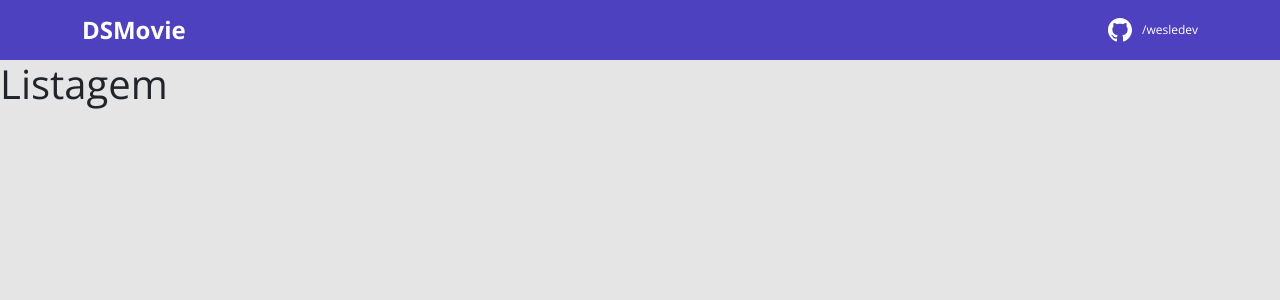
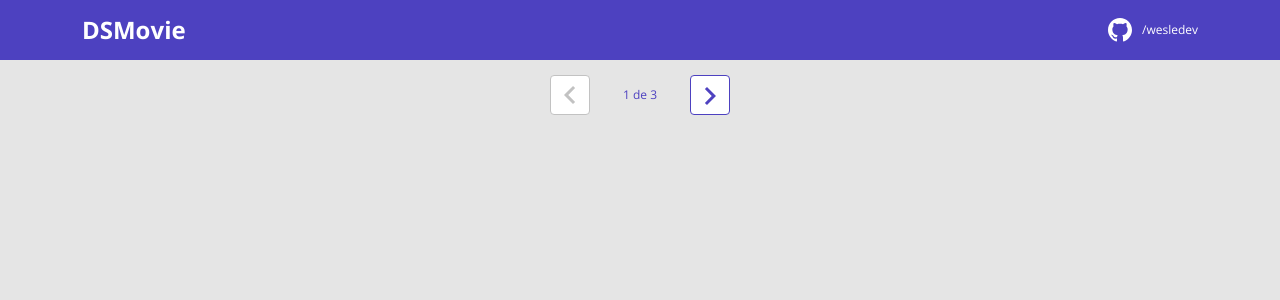
Before and after one commit to WesleDev/dsmovie, a React (Create React App) app in the folder frontend/: page / in a window 1280 px wide. Shown: the top 300 px of the page. Built offline with nearby package versions, Linux system fonts and the light colour scheme.

Commit message:
Pagination layout

```diff
--- /dev/null
+++ b/frontend/src/components/Pagination/index.tsx
@@ -0,0 +1,18 @@
+import { ReactComponent as Arrow } from 'assets/Arrow.svg';
+import './style.css';
+
+export default function Pagination() {
+  return (
+    <div className='dsmovie-pagination-container'>
+      <div className='dsmovie-pagination-box'>
+        <button className='dsmovie-pagination-button' disabled={true}>
+          <Arrow />
+        </button>
+        <p>{`${1} de ${3}`}</p>
+        <button className='dsmovie-pagination-button' disabled={false}>
+          <Arrow className='dsmovie-flip-horizontal' />
+        </button>
+      </div>
+    </div>
+  );
+}
--- /dev/null
+++ b/frontend/src/components/Pagination/style.css
@@ -0,0 +1,53 @@
+.dsmovie-pagination-container {
+  padding: 15px 0;
+  display: flex;
+  justify-content: center;
+  align-items: center;
+}
+
+.dsmovie-pagination-box {
+  width: 180px;
+  display: flex;
+  justify-content: space-between;
+  align-items: center;
+}
+
+.dsmovie-pagination-box form {
+  width: 100%;
+  display: flex;
+}
+
+.dsmovie-pagination-button {
+  width: 40px;
+  height: 40px;
+  border-radius: 4px;
+  background-color: #fff;
+  display: flex;
+  justify-content: center;
+  align-items: center;
+  border: 1px solid var(--color-primary);
+  cursor: pointer;
+}
+
+.dsmovie-pagination-button svg {
+  filter: brightness(0) saturate(100%) invert(26%) sepia(19%) saturate(7395%) hue-rotate(234deg) brightness(89%) contrast(92%);
+}
+
+.dsmovie-pagination-button:disabled {
+  border: 1px solid #c2c2c2;
+  cursor: unset;
+}
+
+.dsmovie-pagination-button:disabled svg {
+  filter: none;
+}
+
+.dsmovie-pagination-container p {
+  margin: 0;
+  font-size: 12px;
+  color: var(--color-primary);
+}
+
+.dsmovie-flip-horizontal {
+  transform: rotate(180deg);
+}
--- a/frontend/src/pages/Listing/index.tsx
+++ b/frontend/src/pages/Listing/index.tsx
@@ -1,3 +1,5 @@
+import Pagination from 'components/Pagination';
+
 export default function Listing() {
-  return <h1>Listagem</h1>;
+  return <Pagination />;
 }
```
Also changed, not shown: frontend/src/assets/Arrow.svg (added).
